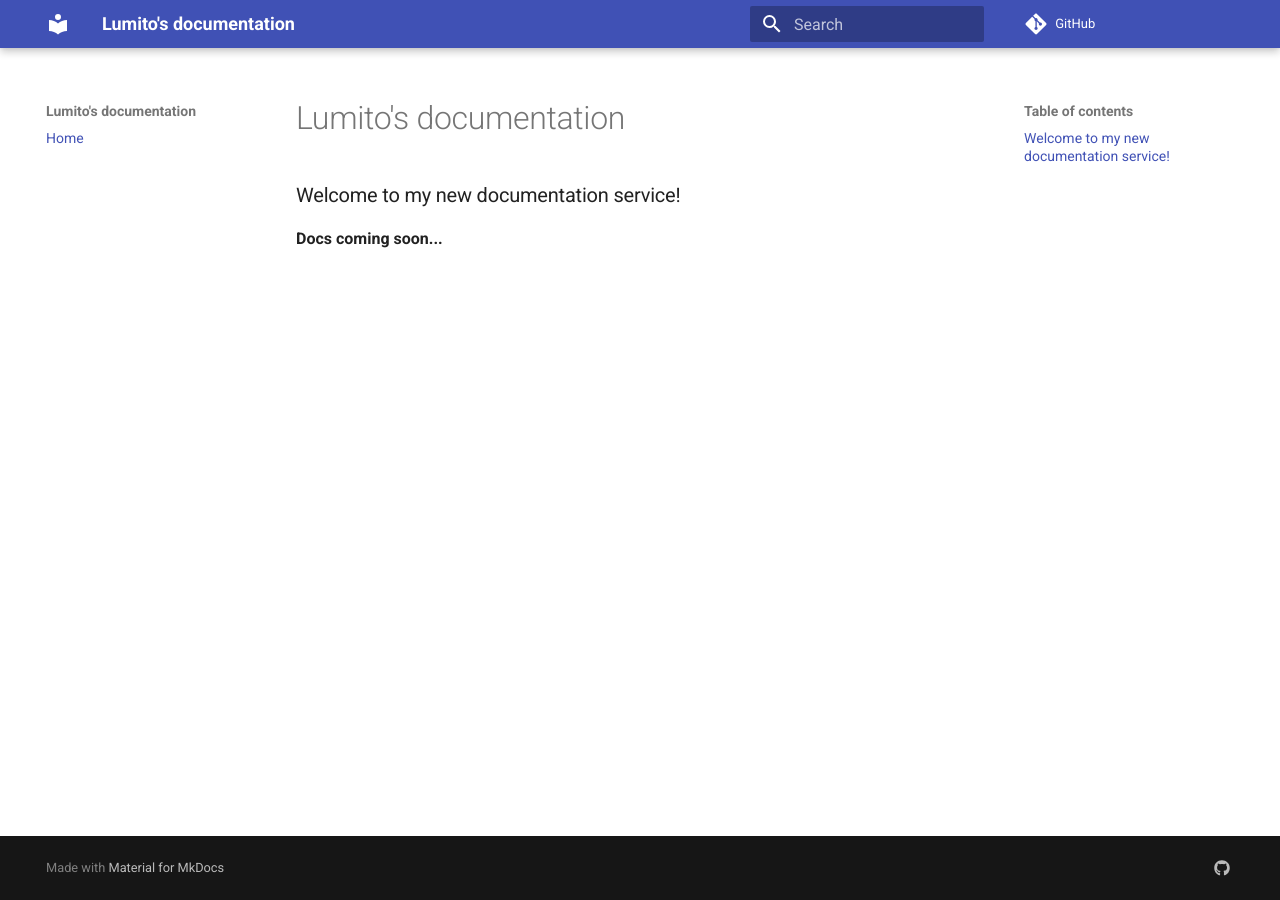
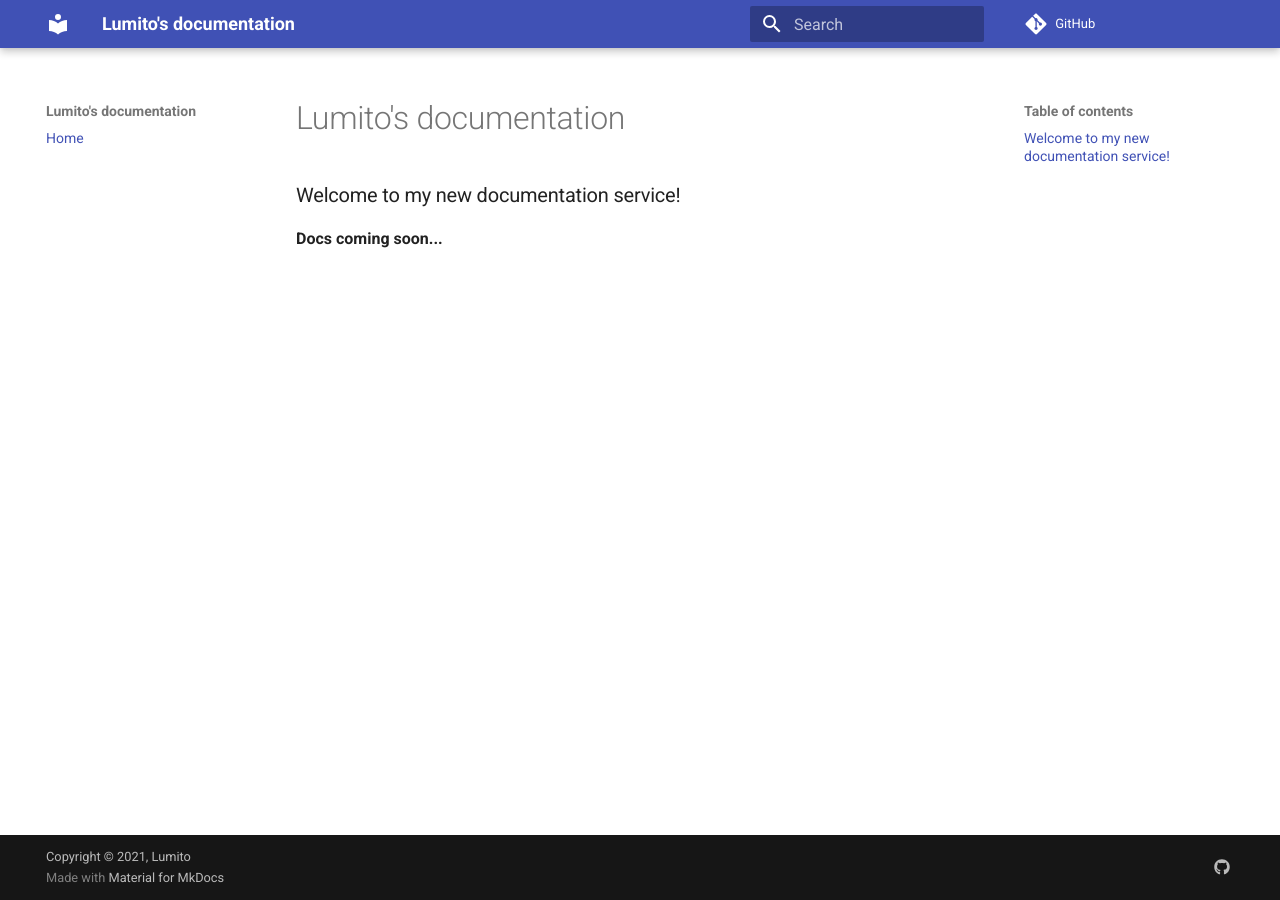
Before and after one commit to LumitoLuma/docs, an MkDocs documentation site: the page built from docs/index.md, in a window 1280 px wide. Built offline with MkDocs 1.6.1 and Material for MkDocs 9.7.7, drawn with Linux system fonts in a browser that asks for light colours; comment, search, counter and statistics services are not loaded; some of the changed lines change nothing that is shown.

Commit message:
Update mkdocs.yml

```diff
--- a/mkdocs.yml
+++ b/mkdocs.yml
@@ -14,8 +14,9 @@ theme:
       - c
 
 extra:
-  copyright: Copyright &copy; 2021, Lumito
   social:
     - icon: fontawesome/brands/github
       link: https://github.com/LumitoLuma
       name: LumitoLuma on GitHub
+
+copyright: Copyright &copy; 2021, Lumito
```
